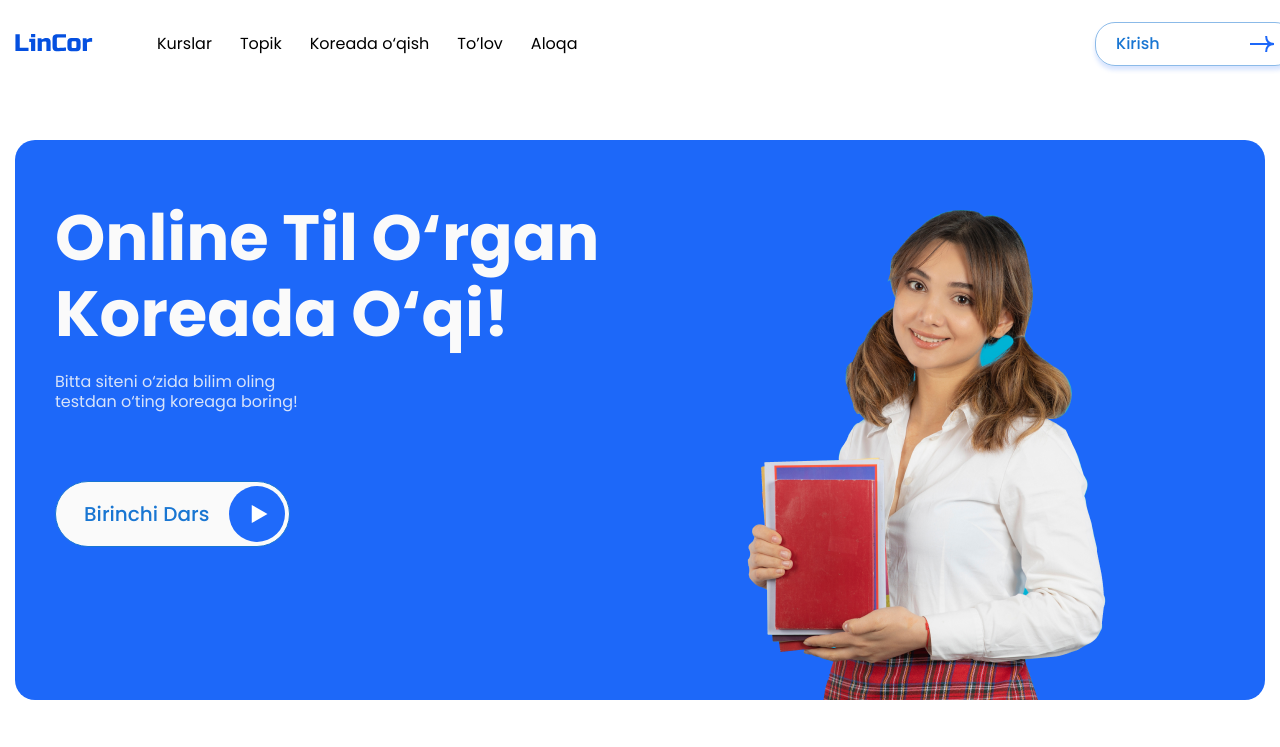
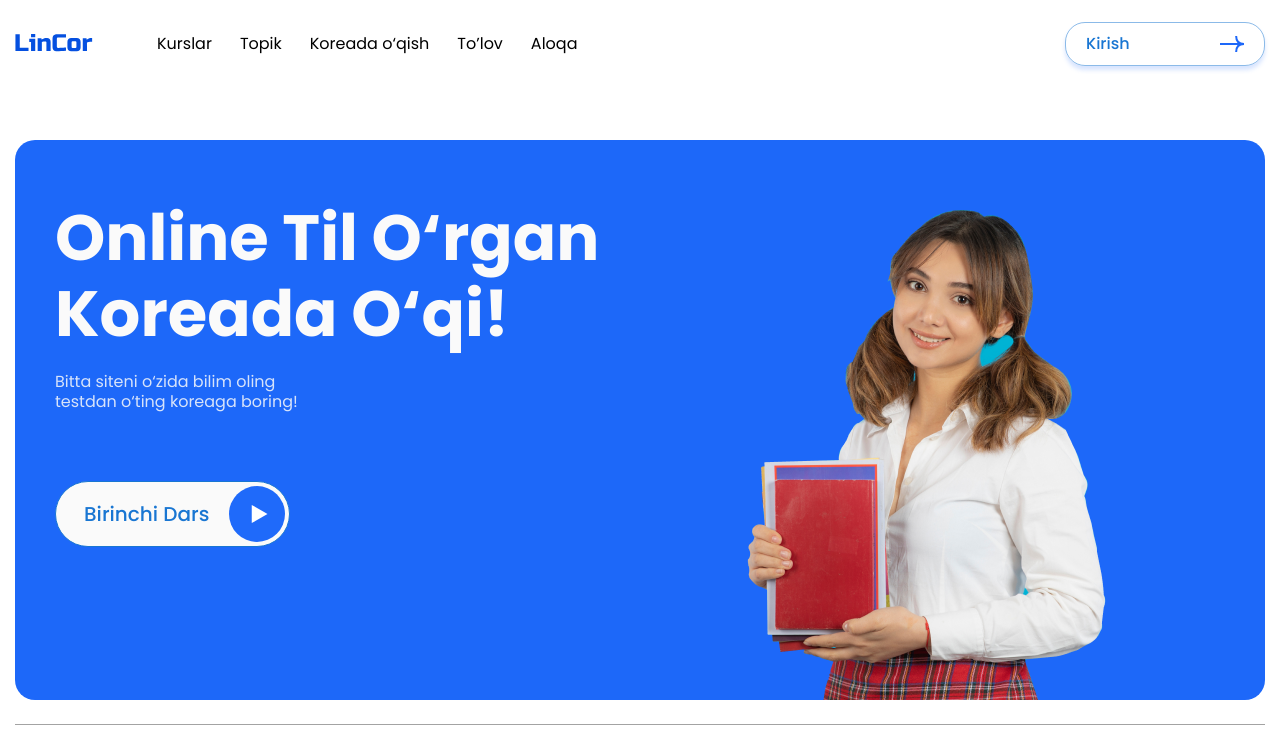
Before and after one commit to Akmaljon571/prod, a React (Create React App) app: page / in a window 1280 px wide. Shown: the top 747 px of the page. Built offline with nearby package versions, Linux system fonts and the light colour scheme; grey boxes are pictures that could not be loaded.

Commit message:
add: line section and video change

```diff
--- a/src/App.scss
+++ b/src/App.scss
@@ -19,6 +19,16 @@ body {
     sans-serif;
   -webkit-font-smoothing: antialiased;
   -moz-osx-font-smoothing: grayscale;
+
+  &::-webkit-scrollbar {
+    display: none;
+  }
+
+  /* Hide scrollbar for IE, Edge and Firefox */
+  & {
+    -ms-overflow-style: none; /* IE and Edge */
+    scrollbar-width: none; /* Firefox */
+  }
 }
 
 a {
@@ -35,8 +45,14 @@ code {
   display: none !important;
 }
 
-@media screen and (max-width: 800px) {
-  .t_none {
-    display: none !important;
+@media screen and (max-width: 1000px) {
+  .homeVideo {
+    height: 419px;
   }
 }
+
+@media screen and (max-width: 360px) {
+  .homeVideo {
+    height: 221px;
+  }
+}
--- a/src/components/header/header.jsx
+++ b/src/components/header/header.jsx
@@ -20,7 +20,7 @@ function Header() {
   const token = false;
 
   return (
-    <div className='header-fix'>
+    <div className="header-fix">
       <header className="header">
         <nav>
           <Link to={'/'}>
--- a/src/components/header/header.scss
+++ b/src/components/header/header.scss
@@ -7,6 +7,7 @@
   z-index: 10000;
   width: 100%;
   max-width: 1360px;
+  padding-right: 30px;
 }
 
 .header {
--- a/src/components/hero/hero.scss
+++ b/src/components/hero/hero.scss
@@ -9,7 +9,6 @@
   overflow: hidden;
   padding: 60px 159px 0 40px;
   margin-top: 60px;
-  margin-bottom: 60px;
 
   .left {
     h1 {
--- a/src/html/homeVideo.jsx
+++ b/src/html/homeVideo.jsx
@@ -8,6 +8,7 @@ function HomeVideo() {
         id="video-player"
         autoplay="autoplay"
         loop
+        className="homeVideo"
         autoPlay
         muted
         poster={poster}
--- /dev/null
+++ b/src/html/hr.jsx
@@ -0,0 +1,13 @@
+function Line() {
+  return (
+    <hr
+      style={{
+        border: 'none',
+        borderBottom: '1px solid #A3A3A3',
+        margin: '24px 0',
+      }}
+    />
+  );
+}
+
+export default Line;
--- a/src/html/index.js
+++ b/src/html/index.js
@@ -1,3 +1,4 @@
 import HomeVideo from './homeVideo';
+import Line from './hr';
 
-export { HomeVideo };
+export { HomeVideo, Line };
--- a/src/page/home.jsx
+++ b/src/page/home.jsx
@@ -1,11 +1,12 @@
 import { Header, Hero } from '../components';
-import { HomeVideo } from '../html';
+import { HomeVideo, Line } from '../html';
 
 function Home() {
   return (
     <>
       <Header />
       <Hero />
+      <Line />
       <HomeVideo />
     </>
   );
```
